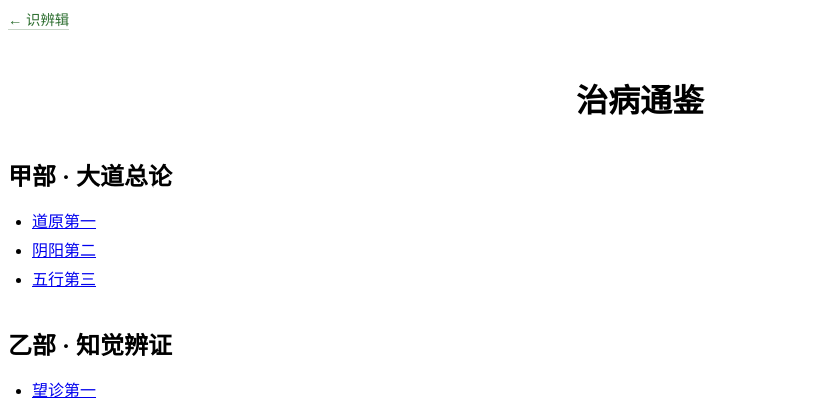
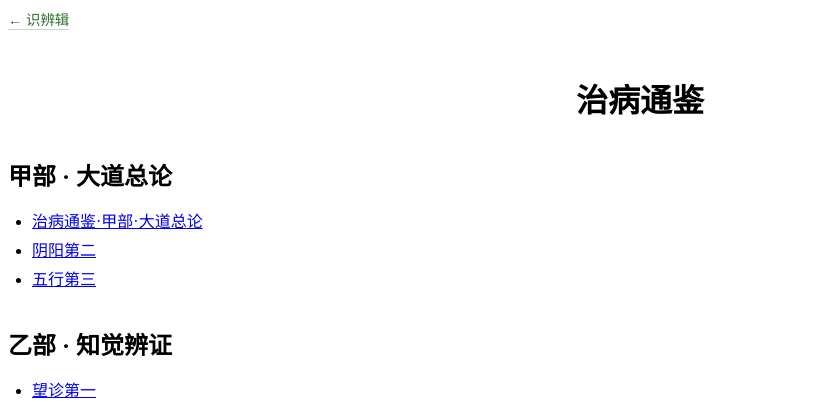
Before and after one commit to chixiao994/chixiao994.github.io, a Jekyll site: the page shibianji/interpretations/先秦/黄帝内经/index.html, which Jekyll copies as it is, in a window 1280 px wide. Shown: the top 403 px of the page, without its empty margins (0-836 px from the left). Built offline with Jekyll 4.4.1, drawn with Linux system fonts in a browser that asks for light colours.

Commit message:
Update index.html

```diff
--- a/shibianji/interpretations/先秦/黄帝内经/index.html
+++ b/shibianji/interpretations/先秦/黄帝内经/index.html
@@ -49,7 +49,7 @@
     <!-- 甲部 大道总论 -->
     <h2>甲部 · 大道总论</h2>
     <ul>
-        <li><a href="甲01-道原第一.html">道原第一</a></li>
+        <li><a href="01-治病通鉴·甲部·大道总论.html">治病通鉴·甲部·大道总论</a></li>
         <li><a href="甲02-阴阳第二.html">阴阳第二</a></li>
         <li><a href="甲03-五行第三.html">五行第三</a></li>
     </ul>
```
